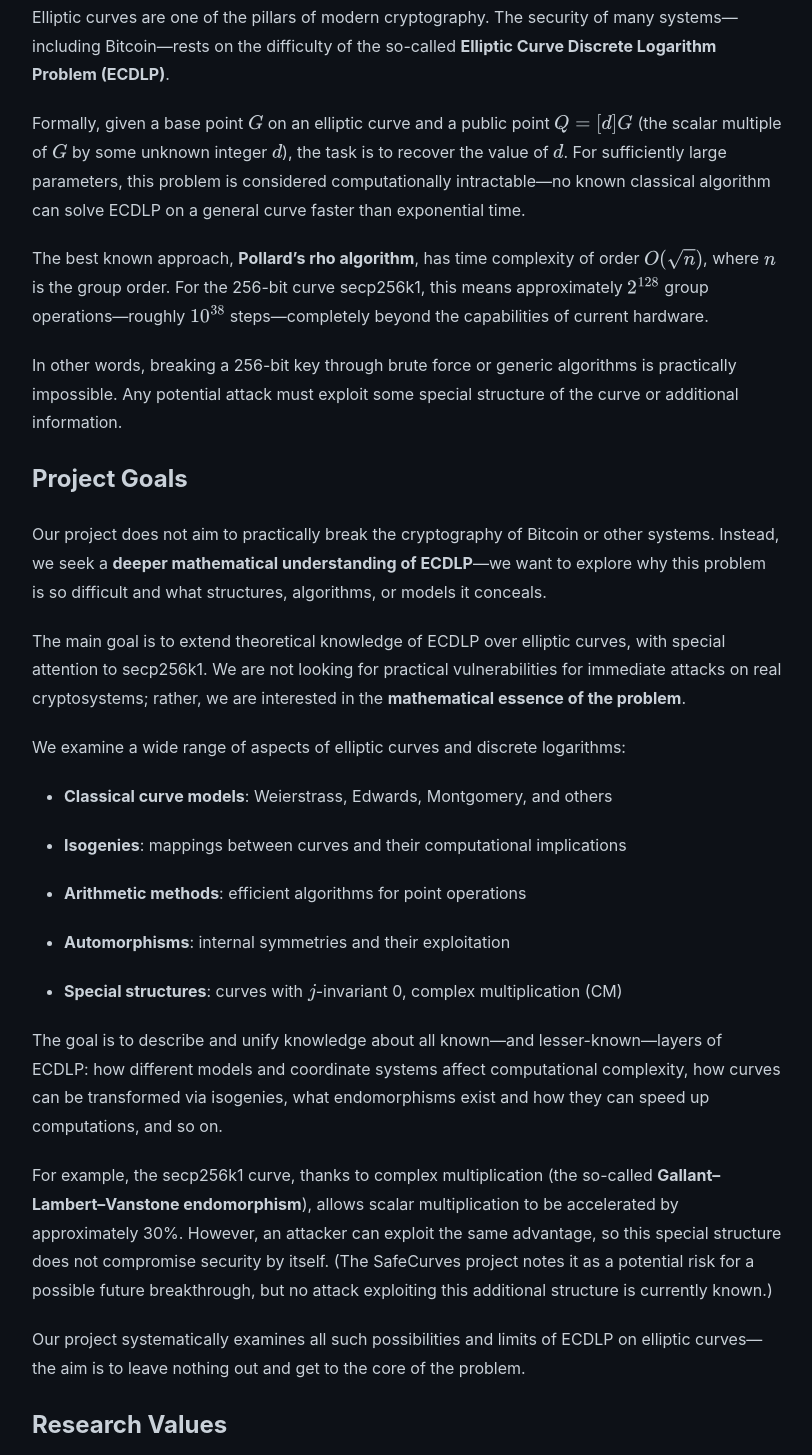
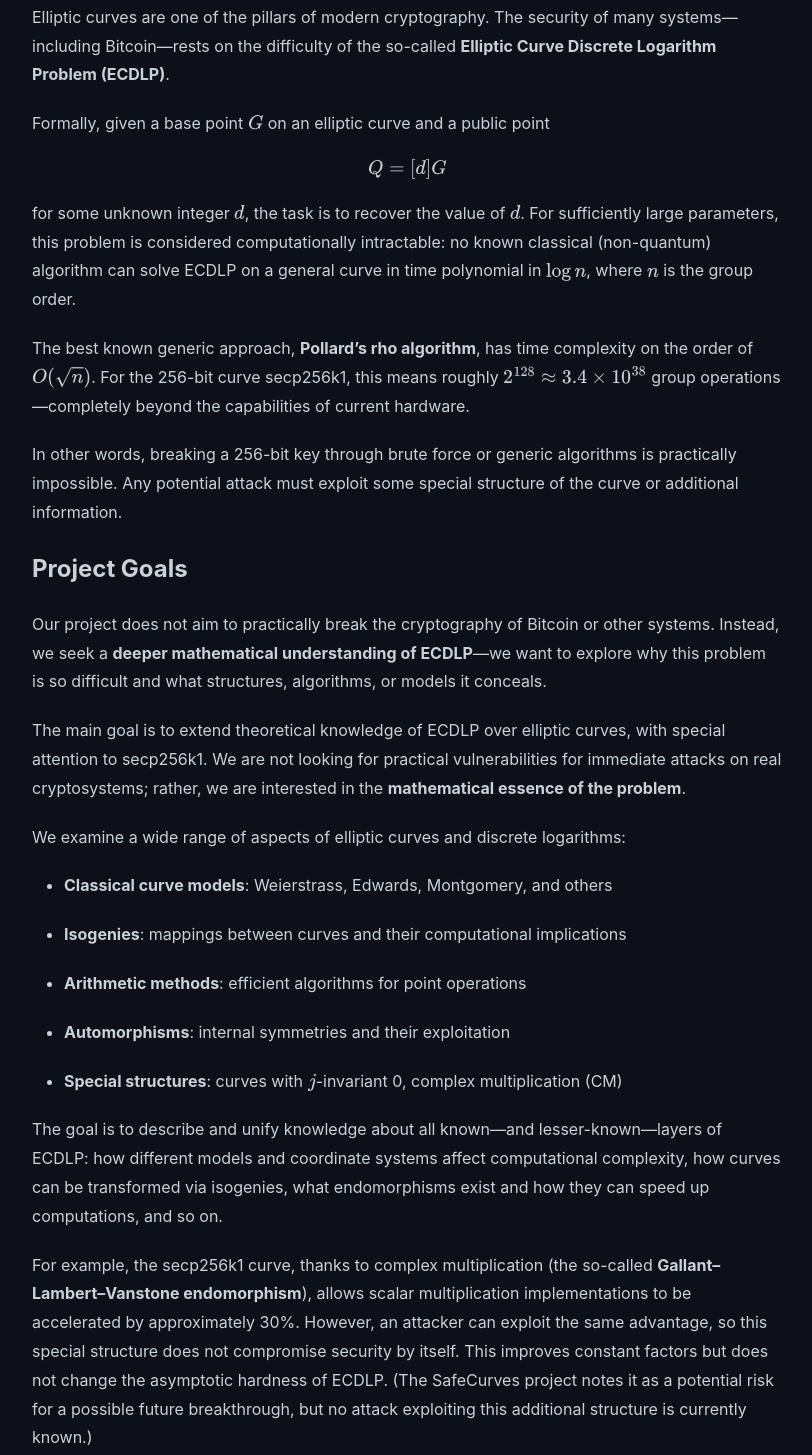
Before and after one commit to lukasojd/elliptic-curve, a plain HTML site: page blog/ecdlp-research-project/index.html in a window 1280 px wide. Shown: the part 348-1803 px from the top of the page, without its empty margins (182-994 px from the left). Drawn offline with nearby package versions, Linux system fonts and the light colour scheme.

Commit message:
Improve ECDLP research post: mathematical precision & clarity
- Display Q=[d]G as centered equation
- Fix "exponential time" → "polynomial in log n" (precise)
- Add exact numbers: 2^128 ≈ 3.4×10^38
- GLV: "implementations" + note about constant factors vs asymptotic
- sub-√n: explicit "faster than O(√n)"
- Add "long-term research program" paragraph

Co-Authored-By: Claude Opus 4.5 <noreply@anthropic.com>

```diff
--- a/blog/ecdlp-research-project/index.html
+++ b/blog/ecdlp-research-project/index.html
@@ -55,22 +55,20 @@ security of many systems—including Bitcoin—rests on the difficulty of
 the so-called <strong>Elliptic Curve Discrete Logarithm Problem
 (ECDLP)</strong>.</p>
 <p>Formally, given a base point <span class="math inline">\(G\)</span>
-on an elliptic curve and a public point <span class="math inline">\(Q =
-[d]G\)</span> (the scalar multiple of <span
-class="math inline">\(G\)</span> by some unknown integer <span
-class="math inline">\(d\)</span>), the task is to recover the value of
+on an elliptic curve and a public point <span class="math display">\[Q =
+[d]G\]</span> for some unknown integer <span
+class="math inline">\(d\)</span>, the task is to recover the value of
 <span class="math inline">\(d\)</span>. For sufficiently large
-parameters, this problem is considered computationally intractable—no
-known classical algorithm can solve ECDLP on a general curve faster than
-exponential time.</p>
-<p>The best known approach, <strong>Pollard’s rho algorithm</strong>,
-has time complexity of order <span
-class="math inline">\(O(\sqrt{n})\)</span>, where <span
-class="math inline">\(n\)</span> is the group order. For the 256-bit
-curve secp256k1, this means approximately <span
-class="math inline">\(2^{128}\)</span> group operations—roughly <span
-class="math inline">\(10^{38}\)</span> steps—completely beyond the
-capabilities of current hardware.</p>
+parameters, this problem is considered computationally intractable: no
+known classical (non-quantum) algorithm can solve ECDLP on a general
+curve in time polynomial in <span class="math inline">\(\log n\)</span>,
+where <span class="math inline">\(n\)</span> is the group order.</p>
+<p>The best known generic approach, <strong>Pollard’s rho
+algorithm</strong>, has time complexity on the order of <span
+class="math inline">\(O(\sqrt{n})\)</span>. For the 256-bit curve
+secp256k1, this means roughly <span class="math inline">\(2^{128}
+\approx 3.4 \times 10^{38}\)</span> group operations—completely beyond
+the capabilities of current hardware.</p>
 <p>In other words, breaking a 256-bit key through brute force or generic
 algorithms is practically impossible. Any potential attack must exploit
 some special structure of the curve or additional information.</p>
@@ -106,12 +104,13 @@ via isogenies, what endomorphisms exist and how they can speed up
 computations, and so on.</p>
 <p>For example, the secp256k1 curve, thanks to complex multiplication
 (the so-called <strong>Gallant–Lambert–Vanstone endomorphism</strong>),
-allows scalar multiplication to be accelerated by approximately 30%.
-However, an attacker can exploit the same advantage, so this special
-structure does not compromise security by itself. (The SafeCurves
-project notes it as a potential risk for a possible future breakthrough,
-but no attack exploiting this additional structure is currently
-known.)</p>
+allows scalar multiplication implementations to be accelerated by
+approximately 30%. However, an attacker can exploit the same advantage,
+so this special structure does not compromise security by itself. This
+improves constant factors but does not change the asymptotic hardness of
+ECDLP. (The SafeCurves project notes it as a potential risk for a
+possible future breakthrough, but no attack exploiting this additional
+structure is currently known.)</p>
 <p>Our project systematically examines all such possibilities and limits
 of ECDLP on elliptic curves—the aim is to leave nothing out and get to
 the core of the problem.</p>
@@ -153,8 +152,9 @@ learning over point structures, etc.</p></li>
 </ul>
 <p>We are interested in whether there is a chance for a
 <strong>sub-<span class="math inline">\(\sqrt{n}\)</span>
-breakthrough</strong>—an algorithm that would solve ECDLP faster—and if
-not, why such a breakthrough apparently does not exist.</p>
+breakthrough</strong>—an algorithm that would solve ECDLP faster than
+<span class="math inline">\(O(\sqrt{n})\)</span>—and, if not, why such a
+breakthrough apparently does not exist.</p>
 <p>We will investigate whether geometric transformations (isogenies,
 special projections) or algebraic properties (complex multiplication,
 special points with low order, higher automorphisms) could provide an
@@ -166,6 +166,10 @@ class="math inline">\(\sqrt{n}\)</span> breakthrough. Conversely, if we
 discover a new curve model, a new type of arithmetic, or a new
 attack—even if currently impractical—it will be a valuable advance in
 understanding the problem.</p>
+<p>This is a long-term research program rather than a single result. Our
+aim is to document every step—ideas that work, ideas that fail, and the
+boundary between what seems mathematically possible and impossible for
+ECDLP.</p>
 <h1 id="output-style">Output Style</h1>
 <p>Project outputs will be prepared to be <strong>valuable to experts
 while accessible to the broader public</strong> interested in
```
